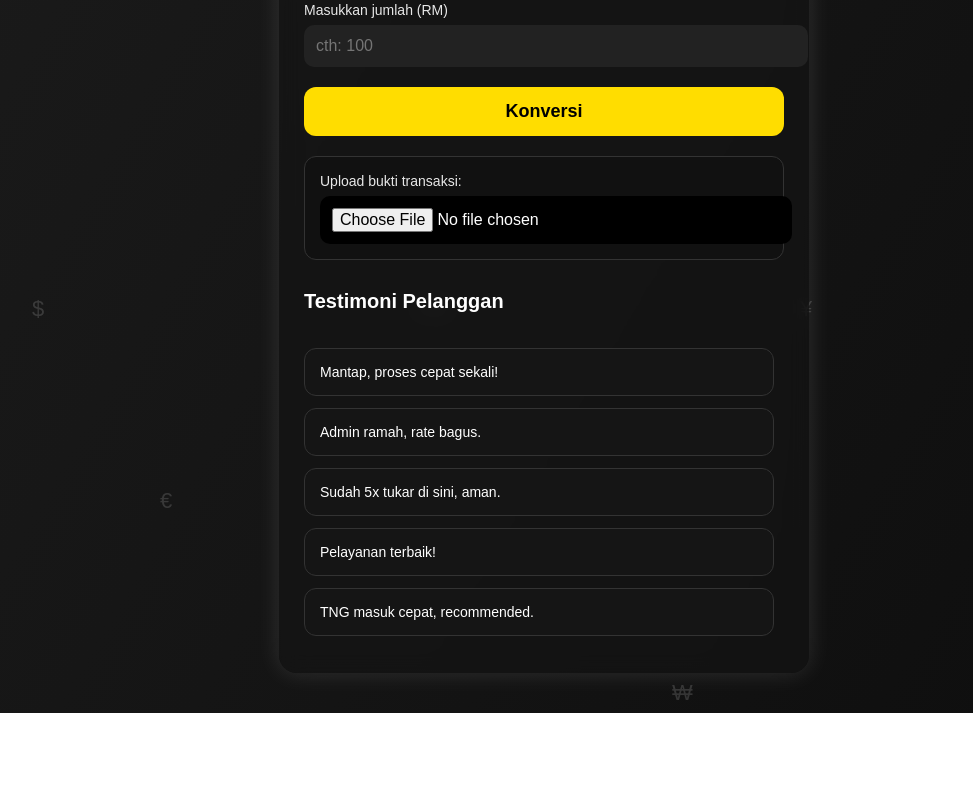
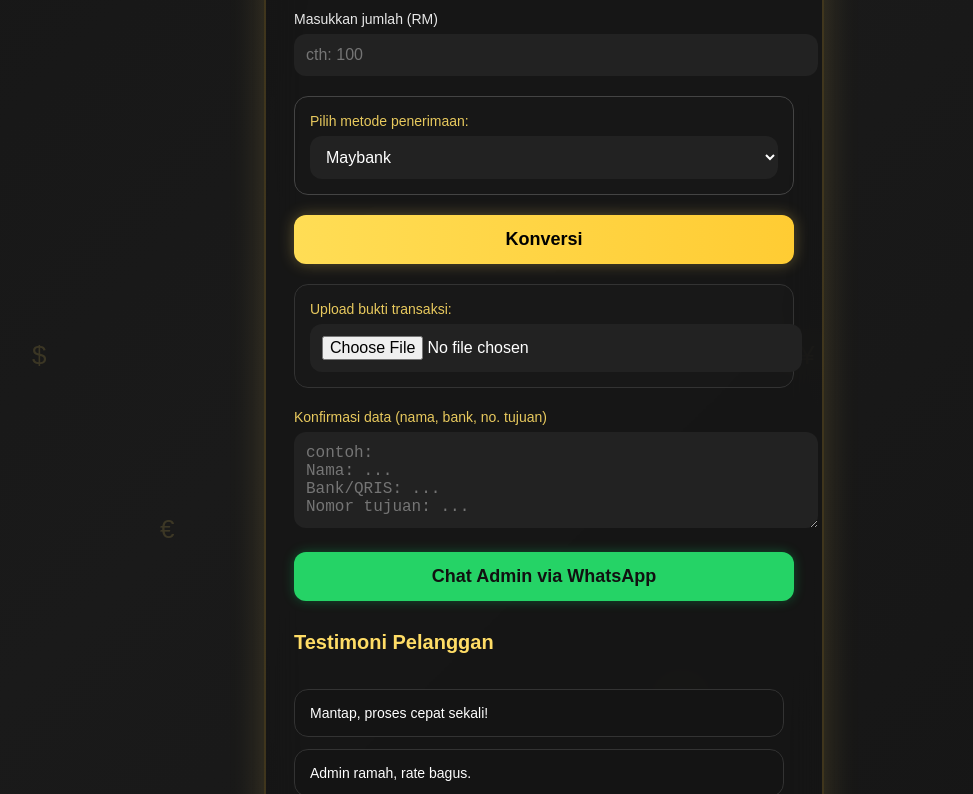
Before and after one commit to moneychangerid/TUKAR-RM-KE-IDR, a plain HTML site: page index.html in a window 1280 px wide. Shown: the part 144-938 px from the top of the page, without its empty margins (96-1069 px from the left). Before the commit the page ends 857 px from the top, so only its background shows below. Drawn offline with Linux system fonts and the light colour scheme.

Commit message:
Update index.html

```diff
--- a/index.html
+++ b/index.html
@@ -2,83 +2,107 @@
 <head>
   <meta charset="UTF-8" />
   <meta name="viewport" content="width=device-width, initial-scale=1.0" />
-  <title>RM ➜ IDR Converter Premium</title>
+  <title>RM ➜ IDR Converter Premium Gold</title>
   <style>
     body {
       margin: 0;
       font-family: Arial, sans-serif;
-      background: linear-gradient(120deg,#000,#1a1a1a,#000);
-      background-size: 400% 400%;
-      animation: bgMove 12s infinite alternate;
+      background: linear-gradient(135deg,#0d0d0d,#1a1a1a,#0d0d0d);
+      background-size: 300% 300%;
+      animation: bgMove 14s infinite alternate;
       color: #fff;
       overflow-x: hidden;
     }
-    @keyframes bgMove {
-      0% { background-position: 0% 50%; }
-      100% { background-position: 100% 50%; }
-    }.currency-floating span {
+    @keyframes bgMove { 0%{background-position:0% 50%} 100%{background-position:100% 50%} }.gold { color:#ffdd66; }
+
+.currency-floating span {
   position: absolute;
-  font-size: 22px;
+  font-size: 26px;
   opacity: 0.15;
-  animation: floatUp 10s linear infinite;
+  animation: floatUp 11s linear infinite;
+  color:#ffdd66;
 }
-@keyframes floatUp {
-  0% { transform: translateY(110vh); }
-  100% { transform: translateY(-10vh); }
-}
+@keyframes floatUp { 0%{transform:translateY(110vh);} 100%{transform:translateY(-10vh);} }
 
 .container {
-  max-width: 480px;
+  max-width: 500px;
   margin: 40px auto;
-  padding: 25px;
-  background: rgba(20,20,20,0.65);
-  border-radius: 18px;
-  backdrop-filter: blur(10px);
-  box-shadow: 0 0 25px rgba(255,255,255,0.12);
+  padding: 28px;
+  background: rgba(20,20,20,0.55);
+  border-radius: 20px;
+  backdrop-filter: blur(18px);
+  box-shadow: 0 0 35px rgba(255,215,100,0.18);
+  border: 2px solid rgba(255,200,60,0.18);
 }
 
 h1 {
   text-align: center;
-  font-size: 30px;
-  font-weight: bold;
+  font-size: 32px;
   margin-bottom: 25px;
+  color:#ffdd66;
 }
 
-.input-group { margin-bottom: 20px; }
+.input-group { margin-bottom: 18px; }
 label { font-size: 14px; opacity: .9; }
-input, select {
+
+input, select, textarea {
   width: 100%; padding: 12px; margin-top: 6px;
-  border-radius: 10px; border: none; outline: none;
+  border-radius: 12px; border: none; outline: none;
   background: #222; color: #fff; font-size: 16px;
 }
 
 button {
   width: 100%; padding: 14px;
-  background: #ffdd00; border: none;
-  border-radius: 12px; font-size: 18px; font-weight: bold;
+  background: linear-gradient(90deg,#ffdd55,#ffcc33);
+  border: none;
+  border-radius: 12px;
+  font-size: 18px;
+  font-weight: bold;
   cursor: pointer;
+  box-shadow: 0 0 15px rgba(255,220,100,0.3);
 }
-button:hover { background: #ffd700; }
+button:hover { filter: brightness(1.08); }
 
 .result-box {
   margin-top: 25px;
   padding: 22px;
-  background: #1a1a1a;
-  border-radius: 14px;
-  font-size: 22px;
+  background: rgba(35,35,35,0.6);
+  border-radius: 16px;
+  font-size: 20px;
   text-align: center;
-  border: 1px solid #333;
+  border: 2px solid rgba(255,200,80,0.22);
+  box-shadow: 0 0 20px rgba(255,200,80,0.15);
   display: none;
 }
 
 .upload-box {
   margin-top: 20px;
   padding: 15px;
-  background: #111;
-  border-radius: 12px;
+  background: rgba(25,25,25,0.65);
+  border-radius: 14px;
   border: 1px solid #333;
 }
-.upload-box input { background:#000; }
+
+.pay-select {
+  margin:20px 0;
+  padding: 15px;
+  background: rgba(25,25,25,0.55);
+  border-radius:14px;
+  border: 1px solid #444;
+}
+
+.wa-button {
+  margin-top: 20px;
+  padding: 14px;
+  background: #25d366;
+  border-radius: 12px;
+  font-size: 18px;
+  color: #111;
+  text-align: center;
+  cursor: pointer;
+  font-weight: bold;
+  box-shadow:0 0 12px rgba(0,255,120,0.25);
+}
 
 .testimoni-section {
   margin-top: 35px;
@@ -86,9 +110,10 @@ button:hover { background: #ffd700; }
   overflow-y: auto;
   padding-right: 10px;
 }
+
 .testi {
-  background: #151515;
-  border-radius: 12px;
+  background: rgba(20,20,20,0.7);
+  border-radius: 14px;
   padding: 15px;
   margin-bottom: 12px;
   border: 1px solid #333;
@@ -105,15 +130,28 @@ button:hover { background: #ffd700; }
   <span style="left:60%; animation-delay:4s">₩</span>
   <span style="left:80%; animation-delay:6s">£</span>
 </div><div class="container">
-  <h1>Konversi RM ➜ IDR (Auto‑Rate)</h1>  <div class="input-group">
+  <h1>Konversi RM ➜ IDR</h1>  <div class="input-group">
     <label>Masukkan jumlah (RM)</label>
     <input type="number" id="rmInput" placeholder="cth: 100" />
+  </div>  <div class="pay-select">
+    <label class="gold">Pilih metode penerimaan:</label>
+    <select id="methodSelect">
+      <option value="maybank">Maybank</option>
+      <option value="tng">Touch 'n Go</option>
+      <option value="qris">QRIS</option>
+    </select>
   </div><button onclick="convert()">Konversi</button>
 
   <div id="result" class="result-box"></div>  <div class="upload-box">
-    <label>Upload bukti transaksi:</label>
+    <label class="gold">Upload bukti transaksi:</label>
     <input type="file" id="fileUpload" accept="image/*" />
-  </div>  <h2 style="margin-top:30px; font-size:20px;">Testimoni Pelanggan</h2>
+  </div>  <div class="input-group" style="margin-top:20px;">
+    <label class="gold">Konfirmasi data (nama, bank, no. tujuan)</label>
+    <textarea id="confirmData" rows="4" placeholder="contoh:
+Nama: ...
+Bank/QRIS: ...
+Nomor tujuan: ..."></textarea>
+  </div>  <div class="wa-button" onclick="window.location.href='https://wa.me/6281385371544'">Chat Admin via WhatsApp</div>  <h2 style="margin-top:30px; font-size:20px;" class="gold">Testimoni Pelanggan</h2>
   <div class="testimoni-section" id="testiBox"></div>
 </div><script>
   const testimonies = [
@@ -131,9 +169,7 @@ button:hover { background: #ffd700; }
 
   window.onload = function() {
     const box = document.getElementById("testiBox");
-    testimonies.forEach(t => {
-      box.innerHTML += `<div class='testi'>${t}</div>`;
-    });
+    testimonies.forEach(t => box.innerHTML += `<div class='testi'>${t}</div>`);
   };
 
   function getAutoRate(rm) {
@@ -145,17 +181,20 @@ button:hover { background: #ffd700; }
 
   function convert() {
     const rm = parseFloat(document.getElementById("rmInput").value);
+    const method = document.getElementById("methodSelect").value;
     const resultBox = document.getElementById("result");
 
-    if (!rm) {
-      alert("Masukkan jumlah RM terlebih dahulu!");
-      return;
-    }
+    if (!rm) { alert("Masukkan jumlah RM terlebih dahulu!"); return; }
 
     const feeRate = getAutoRate(rm);
     const fee = rm * feeRate;
     const totalRM = rm - fee;
-    const finalIDR = totalRM * 3500;
+
+    let baseRate = 3500;
+    if (method === "tng") baseRate = 3400;
+    if (method === "qris") baseRate = 3300;
+
+    const finalIDR = totalRM * baseRate;
 
     let current = 0;
     resultBox.style.display = "block";
@@ -167,9 +206,10 @@ button:hover { background: #ffd700; }
         current = finalIDR;
         clearInterval(anim);
       }
-      resultBox.innerHTML = `Hasil Akhir:<br><strong>IDR ${Math.floor(current).toLocaleString()}</strong><br><br>
+      resultBox.innerHTML = `Hasil Akhir:<br><strong class='gold'>IDR ${Math.floor(current).toLocaleString()}</strong><br><br>
       Fee: RM ${fee.toFixed(2)} (${(feeRate*100)}%)<br>
-      Total Setelah Fee: RM ${totalRM.toFixed(2)}`;
+      Total Setelah Fee: RM ${totalRM.toFixed(2)}<br>
+      Rate (${method.toUpperCase()}): ${baseRate}`;
     }, 40);
   }
 </script></body>
```
